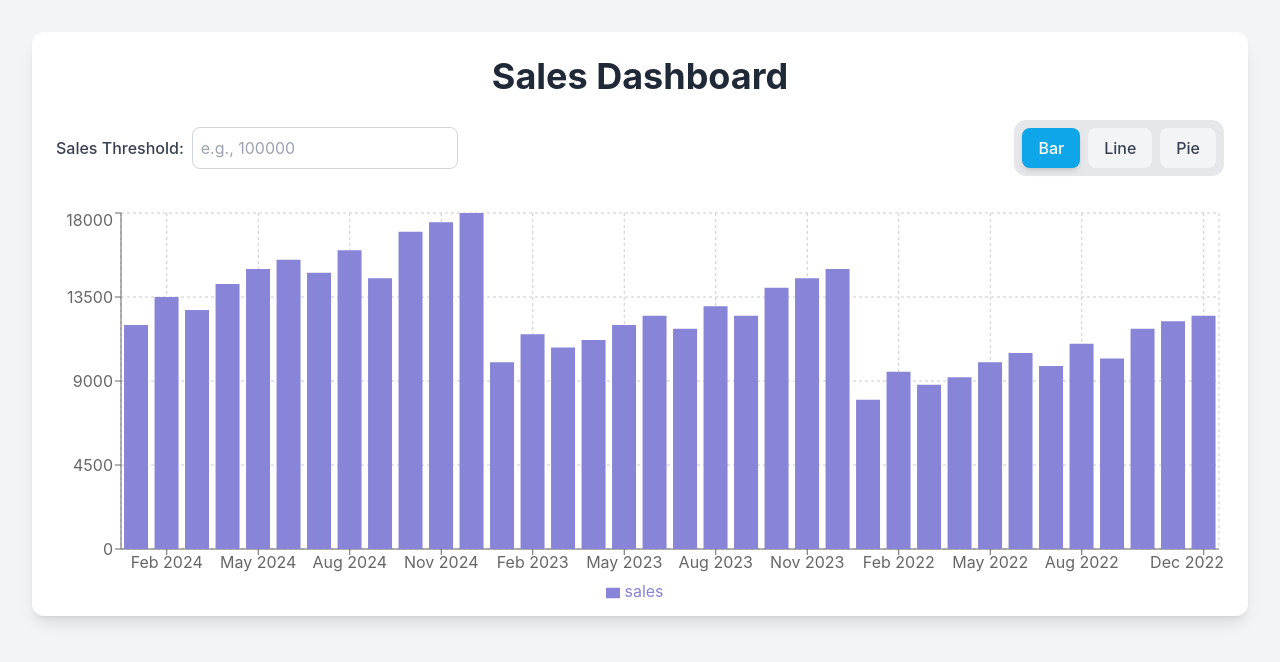
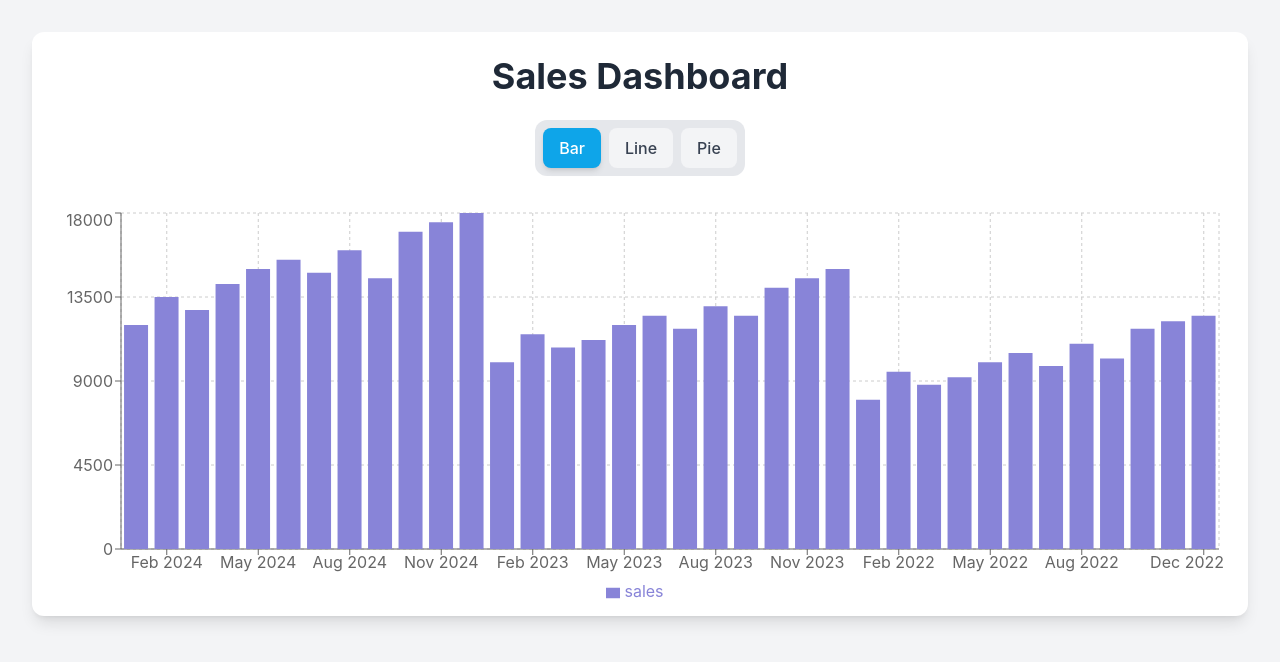
Before and after one commit to Adhithyapranave07/sales-dashboard, a Next.js app: page / in a window 1280 px wide. Shown: the top 662 px of the page. Built offline with nearby package versions, Linux system fonts and the light colour scheme.

Commit message:
Removed threshold

```diff
--- a/src/app/page.tsx
+++ b/src/app/page.tsx
@@ -1,9 +1,8 @@
 'use client';
 
-import { useState, useMemo } from 'react';
+import { useState } from 'react';
 import SalesChart from '@/src/components/sales-chart';
 import ChartSwitcher from '@/src/components/chart-switcher';
-import SalesFilter from '@/src/components/sales-filter';
 
 // Define the data structure
 interface SalesData {
@@ -12,7 +11,6 @@ interface SalesData {
 }
 
 // Mock sales data for 2022, 2023, and 2024
-// In a real application, you would fetch this from an API.
 const mockSalesData: SalesData[] = [
   // 2024
   { year: 'Jan 2024', sales: 12000 },
@@ -58,21 +56,15 @@ const mockSalesData: SalesData[] = [
 ];
 
 const DashboardPage: React.FC = () => {
-  // State to manage the chart type and sales threshold for filtering
   const [chartType, setChartType] = useState<'bar' | 'line' | 'pie'>('bar');
-  const [salesThreshold, setSalesThreshold] = useState<number | ''>('');
-
-  // Use a memoized function to filter the data. This prevents re-computation on every render
-  const filteredData = useMemo(() => {
-    if (salesThreshold === '' || isNaN(Number(salesThreshold))) {
-      return mockSalesData;
-    }
-    return mockSalesData.filter(
-      (item) => item.sales >= Number(salesThreshold)
-    );
-  }, [salesThreshold]);
 
   return (
+    <>
+      {/* Set your own webpage title */}
+      <head>
+        <title>My Awesome Sales Dashboard</title>
+      </head>
+
       <div className="min-h-screen bg-gray-100 p-8">
         <div className="container mx-auto p-6 bg-white rounded-xl shadow-lg">
           {/* Dashboard Header */}
@@ -80,32 +72,21 @@ const DashboardPage: React.FC = () => {
             Sales Dashboard
           </h1>
 
-        {/* Filters and Chart Switcher Section */}
-        <div className="flex flex-col md:flex-row justify-between items-center mb-8 gap-4">
-          {/* Sales Filter Component */}
-          <SalesFilter
-            salesThreshold={salesThreshold}
-            setSalesThreshold={setSalesThreshold}
-          />
-          {/* Chart Switcher Component */}
+          {/* Chart Switcher */}
+          <div className="flex justify-center mb-8">
             <ChartSwitcher
               chartType={chartType}
               setChartType={setChartType}
             />
           </div>
 
-        {/* Main Chart Section */}
+          {/* Main Chart */}
           <div className="w-full h-96">
-          {filteredData.length > 0 ? (
-            <SalesChart data={filteredData} chartType={chartType} />
-          ) : (
-            <div className="flex items-center justify-center h-full text-gray-500 text-lg">
-              No data available for the selected threshold.
-            </div>
-          )}
+            <SalesChart data={mockSalesData} chartType={chartType} />
           </div>
         </div>
       </div>
+    </>
   );
 };
 
```
Lines whose indentation alone changed are shown as unchanged.
